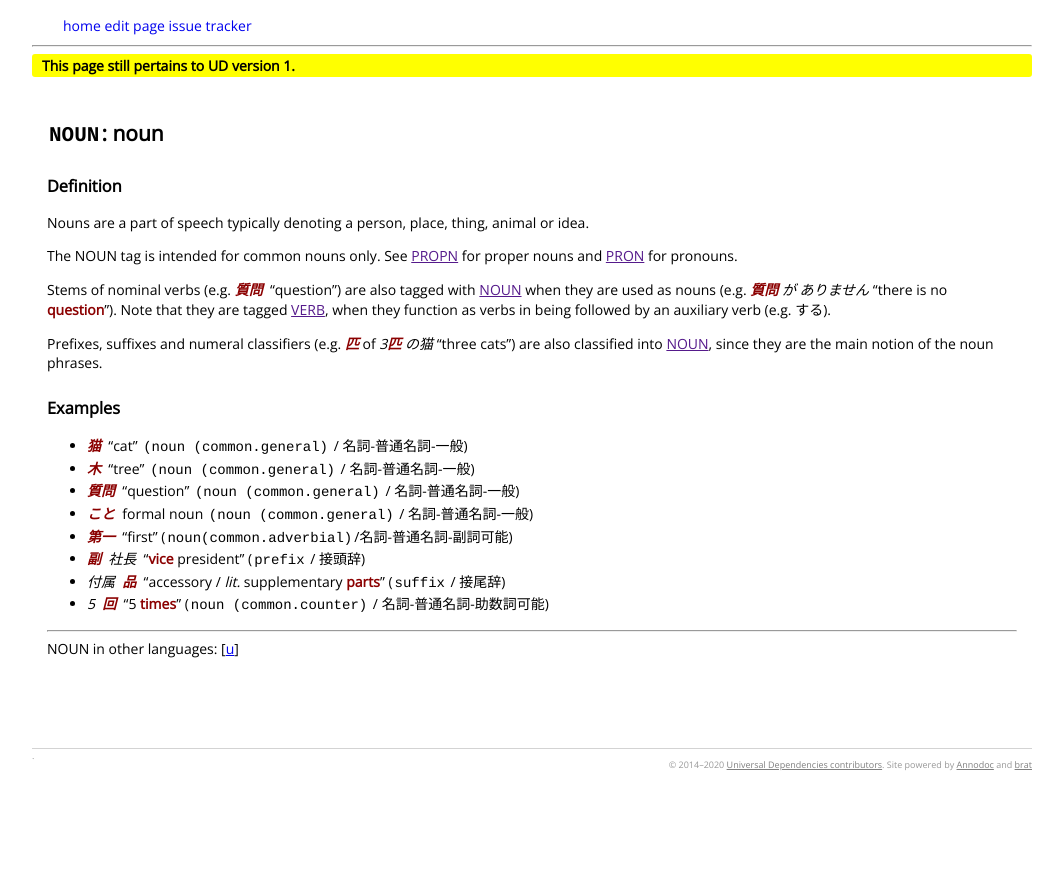
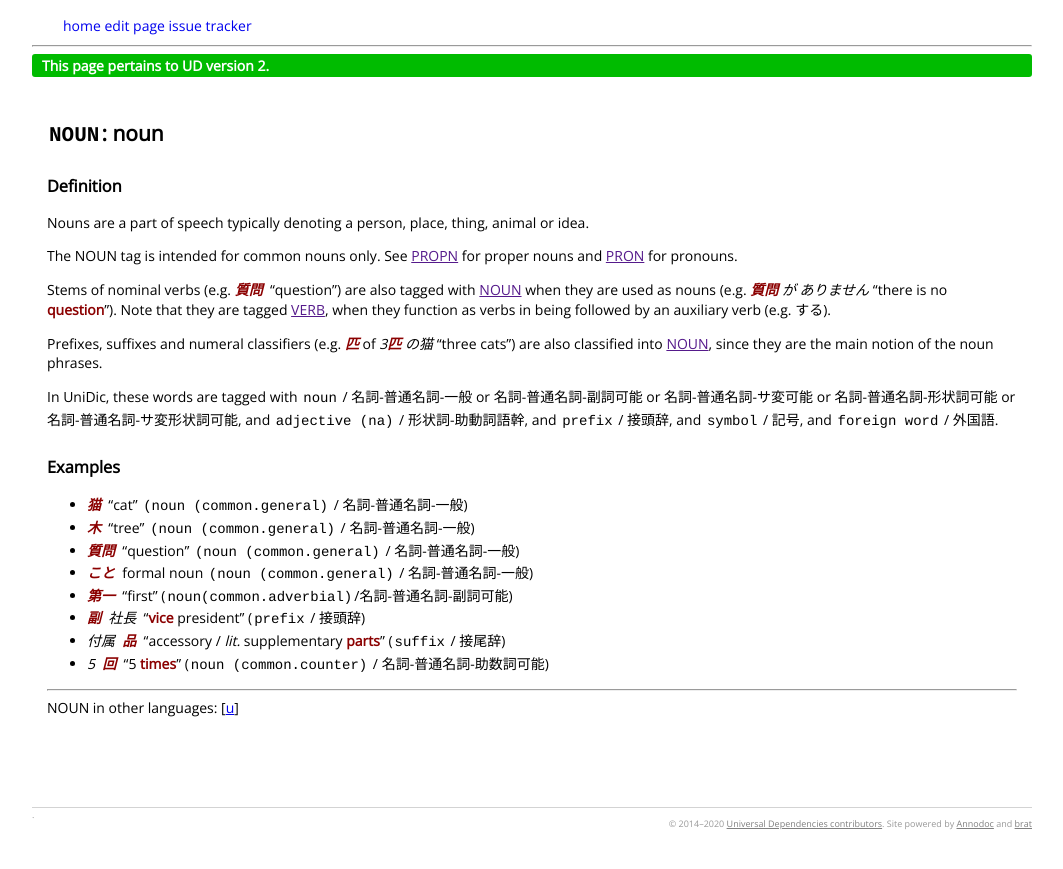
Before and after one commit to udjapanese/docs, a Jekyll site: the page built from _ja/pos/NOUN.md, in a window 1280 px wide. Shown: the top 869 px of the page, without its empty margins (108-1171 px from the left). Built offline with Jekyll 4.4.1, drawn with Linux system fonts in a browser that asks for light colours; nearby versions of some CDN libraries; comment, search, counter and statistics services are not loaded.

Commit message:
Update NOUN.md

```diff
--- a/_ja/pos/NOUN.md
+++ b/_ja/pos/NOUN.md
@@ -2,6 +2,7 @@
 layout: postag
 title: 'NOUN'
 shortdef: 'noun'
+udver: '2'
 ---
 
 ### Definition
@@ -16,6 +17,7 @@ Note that they are tagged [VERB](), when they function as verbs in being followe
 
 Prefixes, suffixes and numeral classifiers (e.g. _<b>匹</b>_ of _3<b>匹</b> の猫_ “three cats”) are also classified into [NOUN](), since they are the main notion of the noun phrases.
 
+In UniDic, these words are tagged with `noun` / 名詞-普通名詞-一般 or 名詞-普通名詞-副詞可能 or 名詞-普通名詞-サ変可能 or 名詞-普通名詞-形状詞可能 or 名詞-普通名詞-サ変形状詞可能, and `adjective (na)` / 形状詞-助動詞語幹, and `prefix` / 接頭辞, and `symbol` / 記号, and `foreign word` / 外国語.
 
 ### Examples
 
```
